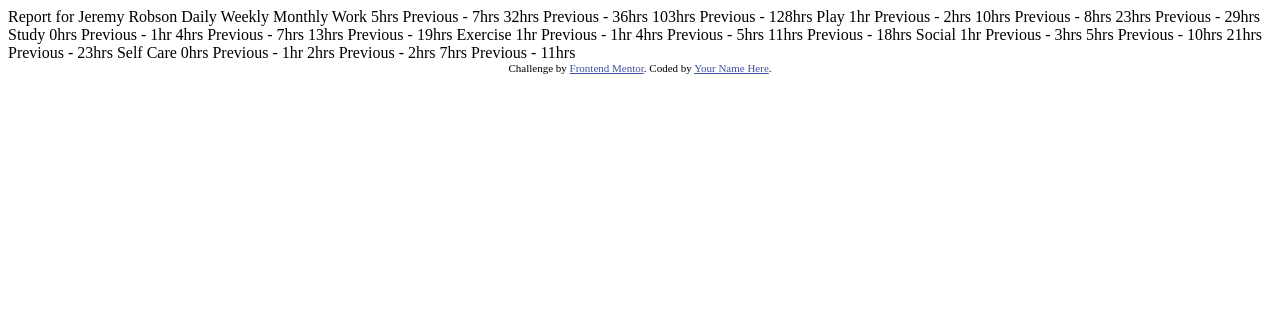
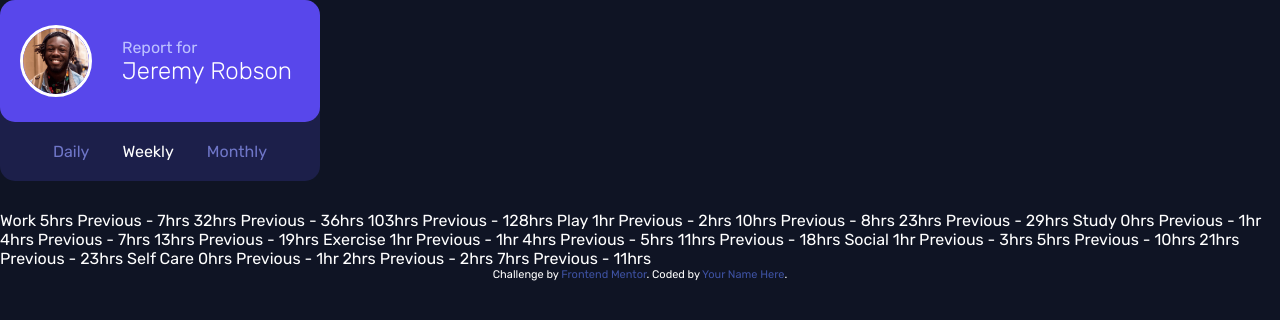
Before and after one commit to dionysoleao/time-tracking-dashboard-main, a plain HTML site: page index.html in a window 1280 px wide. Drawn offline with Linux system fonts and the light colour scheme.

Commit message:
primeiro cartão e subcartão adicionados

```diff
--- a/index.html
+++ b/index.html
@@ -1,27 +1,42 @@
 <!DOCTYPE html>
-<html lang="en">
+<html lang="pt-br">
 <head>
+  <!-- Setup -->
   <meta charset="UTF-8">
   <meta name="viewport" content="width=device-width, initial-scale=1.0"> <!-- displays site properly based on user's device -->
-
+  <!-- Favicon -->
   <link rel="icon" type="image/png" sizes="32x32" href="./images/favicon-32x32.png">
-
+  <!-- Google Fonts -->
+  <link rel="preconnect" href="https://fonts.googleapis.com">
+  <link rel="preconnect" href="https://fonts.gstatic.com" crossorigin>
+  <link href="https://fonts.googleapis.com/css2?family=Rubik:wght@300;400;500&display=swap" rel="stylesheet">
+  <!-- Stylesheet -->
+  <link rel="stylesheet" href="style.css">
+  <!-- Title -->
   <title>Frontend Mentor | Time tracking dashboard</title>
-
-  <!-- Feel free to remove these styles or customise in your own stylesheet 👍 -->
-  <style>
-    .attribution { font-size: 11px; text-align: center; }
-    .attribution a { color: hsl(228, 45%, 44%); }
-  </style>
 </head>
 <body>
 
-  Report for
-  Jeremy Robson
+  <header class="header">
+    <div class="header__main-card">
+      <img class="header__image" src="images/image-jeremy.png" alt="Homem negro sorrindo e olhando para a foto"/>
+      <div class="header__text">
+        <h2>Report for</h2>
+        <h1>Jeremy Robson</h1>
+      </div>
+    </div>
+    <nav class="header__nav">
+      <ul>
+        <li><a class="header__link">Daily</a></li>
+        <li><a class="header__link--active">Weekly</a></li>
+        <li><a class="header__link">Monthly</a></li>
+      </ul>
+    </nav>
+  </header>
 
-  Daily
-  Weekly
-  Monthly
+
+
+
 
   Work
   5hrs <!-- daily -->
--- /dev/null
+++ b/style.css
@@ -0,0 +1,102 @@
+/*Global Styles*/
+
+*{
+    margin:0;
+    padding: 0;
+    box-sizing: border-box;
+}
+
+a{
+    text-decoration: none;
+}
+
+body {
+    background-color: hsl(226, 43%, 10%);
+    font-family: 'Rubik', sans-serif;
+    color: white;
+}
+
+h1{
+    font-weight: 300;
+    font-size: 24px;
+}
+
+h2{
+    font-size: 16px;
+    font-weight: 400;
+    color:hsl(236, 100%, 87%);
+}
+
+.header__main-card{
+    display: flex;
+    align-items: center;
+    height: 72px;
+    background-color: hsl(246, 80%, 60%);
+    width: 280px;
+    border-radius: 15px;
+    box-sizing: content-box;
+    padding: 25px 20px;
+}
+
+.header__image{
+    height: 100%;
+    margin-right: 30px;
+    border: 3px solid #fff;
+    border-radius: 50%;
+    display: inline;
+}
+
+.header__nav{
+    display: block;
+    background-color: hsl(235, 46%, 20%);
+    top:-30px;
+    position: relative;
+    z-index: -1;
+    width: 280px;
+    padding: 20px;
+    padding-top: 30px;
+    box-sizing: content-box;
+    border-radius: 15px;
+}
+
+.header__nav ul{
+    list-style: none;
+    display: flex;
+    justify-content: space-evenly;
+    padding-top: 20px;
+    color:hsl(235, 45%, 61%)
+}
+
+.header__link--active{
+    color: #fff;
+}
+
+
+
+
+a {
+color: hsl(246, 80%, 60%)
+
+hsl(15, 100%, 70%)
+hsl(195, 74%, 62%)
+hsl(348, 100%, 68%)
+hsl(145, 58%, 55%)
+hsl(264, 64%, 52%)
+hsl(43, 84%, 65%)
+
+
+
+hsl(226, 43%, 10%)
+hsl(235, 46%, 20%)
+hsl(235, 45%, 61%)
+hsl(236, 100%, 87%)
+}
+
+
+.attribution {
+    font-size: 11px;
+    text-align: center;
+}
+.attribution a {
+    color: hsl(228, 45%, 44%);
+}
```
